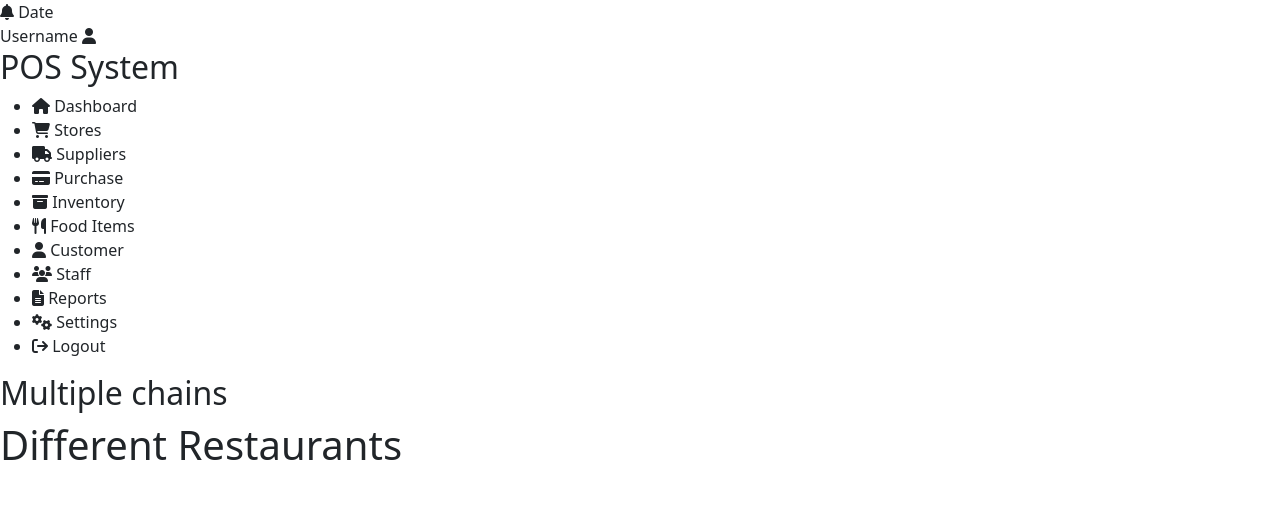
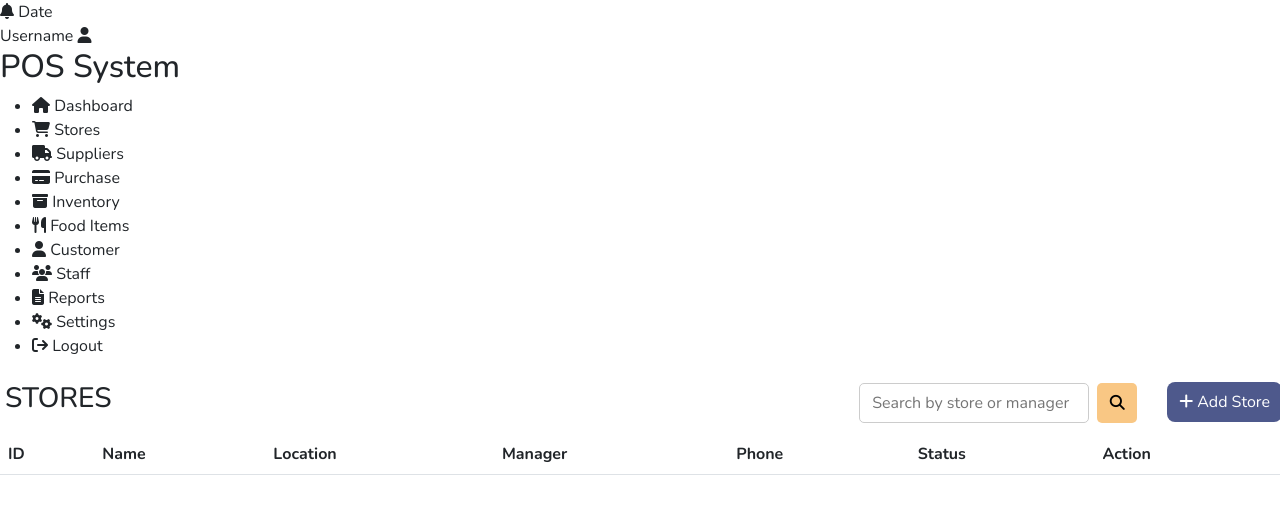
Before and after one commit to vish-2604/pos, a Django app: page /stores/ in a window 1280 px wide. Shown: the top 514 px of the page. Run offline with Django 5.2, Linux system fonts and the light colour scheme; lists and menus that the app fills with data are empty.

Commit message:
Stores Page Done

```diff
--- a/adminside/static/css/stores_style.css
+++ b/adminside/static/css/stores_style.css
@@ -0,0 +1,326 @@
+* {
+    font-family: "Nunito", sans-serif;
+}
+
+/* food item text search and add item button */
+.food-item-title {
+    display: flex;
+    justify-content: space-between;
+    align-items: center;
+    margin: 5px;
+    width: 100%;
+}
+
+.add-fooditems-button {
+    background-color:#4E598C;
+    color: white;
+    padding: 8px 12px;
+    border: none;
+    cursor: pointer;
+    display: flex;
+    align-items: center;
+    gap: 5px;
+    margin: 0px 3px auto 30px;
+}
+
+.btn-icon {
+    display: none;
+}
+
+.search-container {
+    display: flex;
+    gap: 8px;
+    position: relative;
+    margin-left: auto;
+}
+
+.search-input {
+    padding: 3px 12px;
+    border: 1px solid #ccc;
+    border-radius: 5px;
+    outline: none;
+    transition: 0.3s;
+    display: block;
+    width: 250;
+}
+
+.search-btn {
+    background-color: #F9C784;
+    color: black;
+    border: none;
+    padding: 7px;
+    height: 40px;
+    width: 40px;
+    border-radius: 5px;
+    cursor: pointer;
+    font-size: 15px;
+}
+
+.search-btn i {
+    font-size: 15px;
+}
+
+
+
+/* table */
+.table-responsive {
+    overflow-x: auto;
+    margin-top: 10px;
+}
+
+.fooditem-detail-table {
+    background-color: #f9f9f9;
+    font-size: 16px;
+    width: 100%;
+    border-collapse: collapse;
+    min-width: 600px;
+}
+
+
+.fooditem-detail-table th,
+.fooditem-detail-table td {
+    padding: 15px 20px; /* Increase padding for more spacing */
+    text-align: left;
+    border-bottom: 1px solid #ddd;
+    text-wrap: nowrap;
+}
+
+.fooditem-detail-table th {
+    font-size: 18px; /* Increase font size if needed */
+}
+
+.fooditem-detail-table td {
+    font-size: 16px;
+}
+
+.fooditem-detail-table th:first-child,
+.fooditem-detail-table td:first-child {
+    border-left: none;
+}
+
+.fooditem-detail-table th:last-child,
+.fooditem-detail-table td:last-child {
+    border-right: none;
+}
+
+.update-btn,
+.delete-btn {
+    background-color: #F9C784;
+    color: black;
+    padding: 8px 12px;
+    border: none;
+    border-radius: 5px;
+    cursor: pointer;
+}
+
+.action-buttons {
+    display: flex;
+    gap: 10px;
+}
+
+
+/* when form popup then background overlay */
+.overlay {
+    position: fixed;
+    top: 0;
+    left: 0;
+    width: 100%;
+    height: 100%;
+    background: rgba(0, 0, 0, 0.5);
+    display: none;
+    z-index: 1000;
+}
+
+
+
+
+/* form that shows on clicking on add food item button */
+.form-popup {
+    position: fixed;
+    top: 50%;
+    left: 50%;
+    transform: translate(-50%, -50%);
+    background: #fff;
+    padding: 25px;
+    border-radius: 12px;
+    box-shadow: 0px 6px 15px rgba(0, 0, 0, 0.2);
+    z-index: 1001;
+    display: none;
+    width: 600px;
+    max-height: 90vh;
+    overflow-y: auto;
+}
+
+.form-container {
+    width: 100%;
+    padding: 10px;
+    background-color: white;
+}
+
+
+.form-group {
+    display: flex;
+    justify-content: space-between;
+    gap: 20px;
+    margin-bottom: 10px;
+}
+
+.form-group {
+    display: flex;
+    justify-content: space-between;
+    gap: 20px;
+    margin-bottom: 10px;
+}
+
+.input-group {
+    width: 48%; /* Each input takes half the width */
+    display: flex;
+    flex-direction: column;
+}
+
+.full-width {
+    width: 100%;
+}
+
+.form-container input,
+.form-container select,
+.form-container textarea {
+    width: 100%;
+    padding: 15px;
+    border: 1px solid #ccc;
+    background: #f9f9f9;
+    font-size: 14px;
+    transition: 0.3s;
+}
+
+.form-container input:focus,
+.form-container select:focus {
+    background-color: #fff;
+    border-color: #04AA6D;
+    outline: none;
+    box-shadow: 0 0 5px rgba(4, 170, 109, 0.5);
+}
+
+.form-container .btn {
+    background-color: #4E598C;
+    color: white;
+    padding: 12px;
+    border: none;
+    cursor: pointer;
+    width: 100%;
+    margin-top: 5px;
+    border-radius: 6px;
+    font-size: 16px;
+    transition: 0.3s;
+}
+
+.form-buttons {
+    display: flex;
+    justify-content: space-between;
+    gap: 10px;
+    margin-top: 10px;
+}
+
+.btn {
+    flex: 1;
+    padding: 10px;
+    border: none;
+    cursor: pointer;
+    text-align: center;
+}
+
+.btn.cancel {
+    background: #4E598C;
+    color: white;
+}
+
+.btn {
+    background: green;
+    color: white;
+}
+
+
+@media screen and (max-width: 400px) {
+    .form-popup {
+        width: 90%;
+        max-height: 70vh;
+    }
+
+    .form-group {
+        flex-direction: column;
+    }
+}
+
+
+@media (max-width: 480px) {
+    .form-buttons {
+        flex-direction: column;
+    }
+}
+
+@media (max-width: 600px) {
+    .action-buttons {
+        flex-direction: column;
+        align-items: center;
+    }
+
+    .update-btn,
+    .delete-btn {
+        width: 100%;
+        text-align: center;
+    }
+}
+
+@media (max-width: 768px) {
+    .food-item-title {
+        flex-direction: row;
+        justify-content: space-between;
+        align-items: center;
+    }
+
+    .add-fooditems-button {
+        padding: 6px;
+    }
+
+    .btn-text {
+        display: none;
+    }
+
+    .btn-icon {
+        display: inline-block;
+        font-size: 18px;
+        height: 28px;
+        border-radius: 2px;
+        width: 28px;
+    }
+
+    .table-responsive {
+        width: 100%;
+        overflow-x: auto;
+    }
+
+    .stores-detail-table {
+        font-size: 14px;
+    }
+
+    .form-group {
+        flex-direction: column; /* Stack input fields */
+        gap: 10px;
+    }
+
+    .input-group {
+        width: 100%; /* Inputs take full width */
+    }
+
+    .search-input {
+        display: none;
+        width: 0;
+        transition: width 0.3s ease-in-out;
+    }
+
+    .search-container.active .search-input {
+        display: block;
+        width: 180px;
+    }
+
+}
--- a/adminside/static/js/stores_scripts.js
+++ b/adminside/static/js/stores_scripts.js
@@ -0,0 +1,131 @@
+// Toggle search input on small devices
+function toggleSearch() {
+    let searchContainer = document.querySelector(".search-container");
+    let searchInput = document.querySelector(".search-input");
+
+    searchContainer.classList.toggle("active");
+    if (searchContainer.classList.contains("active")) {
+      searchInput.focus();
+    }
+  }
+
+  // Search function
+  document.getElementById("searchInput").addEventListener("keyup", function () {
+    let filter = this.value.toLowerCase();
+    let rows = document.querySelectorAll("#storeTableBody tr");
+
+    rows.forEach(function (row) {
+      let store = row.cells[1].textContent.toLowerCase();
+      let manager = row.cells[2].textContent.toLowerCase();
+
+      if (store.includes(filter) || manager.includes(filter)) {
+        row.style.display = "";
+      } else {
+        row.style.display = "none";
+      }
+    });
+  });
+
+
+
+ let ID = 1; // Initialize ID counter
+
+document.addEventListener("DOMContentLoaded", function () {
+  document.getElementById("storeForm").addEventListener("submit", function (event) {
+    event.preventDefault();
+    addstore();
+  });
+
+  populateStaticDropdowns();
+});
+
+// Populate static dropdowns for Name, Category, and Store
+function populateStaticDropdowns() {
+  let statuss = ["Open","Close"];
+
+
+  let statusDropdown = document.getElementById("status");
+
+
+  statuss.forEach(status => {
+    let option = document.createElement("option");
+    option.value = status;
+    option.textContent = status;
+    statusDropdown.appendChild(option);
+  });
+
+}
+
+// Add new store details to the table
+function addstore() {
+  let storeid = document.getElementById("storeID").value;
+  let storeName = document.getElementById("storeName").value;
+  let location = document.getElementById("location").value;
+  let manager = document.getElementById("manager").value;
+  let Phone_no = document.getElementById("PhoneNo").value;
+  let Status = document.getElementById("status").value;
+
+
+  if (!storeid|| !storeName || !location || !manager  || !Phone_no || !Status) {
+    alert("Please fill in all required fields.");
+    return;
+  }
+
+  let newRow = document.createElement("tr");
+  newRow.innerHTML = `
+        <td>${storeid}</td>
+        <td>${storeName}</td>
+        <td>${location}</td>
+        <td>${manager}</td>
+        <td>${Phone_no}</td>
+        <td>${Status}</td>
+        <td class="action-buttons">
+            <button class="update-btn" onclick="updateRow(this)"><i class="fas fa-edit"></i></button>
+            <button class="delete-btn" onclick="deleteRow(this)"><i class="fas fa-trash"></i></button>
+        </td>
+    `;
+
+  document.getElementById("storeTableBody").appendChild(newRow);
+  foodItemId++; // Auto-increment the ID for the next entry
+
+  document.getElementById("storeForm").reset();
+  closeForm();
+}
+
+// Update food item
+function updateRow(button) {
+  let row = button.closest("tr");
+  let columns = row.getElementsByTagName("td");
+
+  document.getElementById("storeID").value = columns[0].innerText;
+  document.getElementById("storeName").value = columns[1].innerText;
+  document.getElementById("location").value = columns[2].innerText;
+  document.getElementById("manager").value = columns[3].innerText;
+  document.getElementById("PhoneNo").value = columns[4].innerText;
+  document.getElementById("status").value = columns[5].innerText;
+//   document.getElementById("itemSelling").value = columns[8].innerText;
+//   document.getElementById("itemMFG").value = columns[9].innerText;
+//   document.getElementById("itemExpiry").value = columns[10].innerText;
+
+  openForm();
+  row.remove(); // Remove the row before re-adding updated data
+}
+
+// Delete food item
+function deleteRow(button) {
+  button.closest("tr").remove();
+}
+
+// Open popup form
+function openForm() {
+  document.getElementById("overlay").style.display = "block";
+  document.getElementById("myForm").style.display = "block";
+  document.body.classList.add("popup-open");
+}
+
+// Close popup form
+function closeForm() {
+  document.getElementById("overlay").style.display = "none";
+  document.getElementById("myForm").style.display = "none";
+  document.body.classList.remove("popup-open");
+}
--- a/adminside/templates/adminside/stores.html
+++ b/adminside/templates/adminside/stores.html
@@ -1,3 +1,139 @@
+{% load static %}
+{% block title %}
+<title>Stores</title>
+{% endblock %}
+{% block css %}
+<link rel="stylesheet" href="{% static 'css/stores_style.css' %}">
+{% endblock %}
 
-    <h2>Multiple chains</h2>
-   <h1> Different Restaurants</h1>
+<div class="food-items-page">
+  <div class="food-item-title mt-4">
+    <h3>STORES</h3>
+
+    <div class="search-container">
+      <input type="text" id="searchInput" class="search-input" placeholder="Search by store or manager">
+      <button class="search-btn" onclick="toggleSearch()">
+        <i class="fa fa-search"></i>
+      </button>
+    </div>
+
+    <button class="open-button add-fooditems-button rounded-3" onclick="openForm()">
+      <span class="btn-text">
+        <i class="fa-solid fa-plus plus-icon"></i> Add Store
+      </span>
+      <span class="btn-icon"><i class="fa-solid fa-plus plus-icon"></i></span>
+    </button>
+  </div>
+
+  <div class="overlay" id="overlay" onclick="closeForm()"></div>
+  <div class="form-popup" id="myForm">
+    <form id="storeForm" class="form-container">
+        <h1 class="mb-3">Add Store</h1>
+
+        <!-- <div class="form-group">
+            <div class="input-group">
+                <label for="itemImage"><b>Image</b></label>
+                <input type="file" id="itemImage" accept="image/*">
+            </div> -->
+        <div class="form-group">
+            <div class="input-group">
+                <label for="StoreID"><b>ID</b></label>
+                <input type="number" id="storeID" placeholder="Enter store" required>
+
+            </div>
+            <div class="input-group">
+               <label for="storeName">Name </label>
+               <input type="text" id="storeName" placeholder="Store name" required>
+            </div>
+        </div>
+
+        <div class="form-group">
+          <div class="input-group">
+              <label for="StoreLocation"><b>Location</b></label>
+              <input type="text" id="location" placeholder="Enter location" required>
+
+          </div>
+          <div class="input-group">
+             <label for="storeManager">Manager </label>
+             <input type="text" id="manager" placeholder="Manager name" required>
+          </div>
+      </div>
+
+      <div class="form-group">
+        <div class="input-group">
+            <label for="StoreLocation"><b>Phone No.</b></label>
+            <input type="tel" id="PhoneNo" placeholder="Enter Phone No." required>
+
+        </div>
+        <div class="input-group">
+           <label for="storeManager">Status </label>
+           <select id="status">
+            <option value="">Status</option>
+
+           </select>
+        </div>
+    </div>
+
+        <!-- <div class="form-group">
+            <div class="input-group">
+                <label for="itemCategory"><b>Category</b></label>
+                <select id="itemCategory">
+                    <option value="">Select Category</option>
+                </select>
+            </div>
+            <div class="input-group full-width">
+                <label for="itemDescription"><b>Description</b></label>
+                <textarea id="itemDescription" placeholder="Enter Description"x  required></textarea>
+            </div>
+        </div> -->
+
+
+
+        <!-- <div class="form-group"> -->
+            <!-- <div class="input-group">
+                <label for="itemCost"><b>Cost Price</b></label>
+                <input type="number" id="itemCost" placeholder="Enter Cost Price" required>
+            </div>
+            <div class="input-group">
+                <label for="itemSelling"><b>Selling Price</b></label>
+                <input type="number" id="itemSelling" placeholder="Enter Selling Price" required>
+            </div>
+        </div> -->
+<!--
+        <div class="form-group">
+            <div class="input-group">
+                <label for="itemMFG"><b>MFG Date</b></label>
+                <input type="date" id="itemMFG" required>
+            </div>
+            <div class="input-group">
+                <label for="itemExpiry"><b>Expiry Date</b></label>
+                <input type="date" id="itemExpiry" required>
+            </div>
+        </div> -->
+
+        <div class="form-buttons">
+          <button type="submit" class="btn">Add</button>
+          <button type="button" class="btn cancel" onclick="closeForm()">Close</button>
+        </div>
+    </form>
+  </div>
+
+  <div class="table-responsive">
+    <table class="table stores-detail-table">
+      <thead>
+        <tr>
+          <th>ID</th>
+          <th>Name</th>
+          <th>Location</th>
+          <th>Manager</th>
+          <th>Phone</th>
+          <th>Status</th>
+          <th>Action</th>
+        </tr>
+      </thead>
+      <tbody id="storeTableBody"></tbody>
+    </table>
+  </div>
+</div>
+
+<script src="{% static 'js/stores_scripts.js' %}"></script>
```
